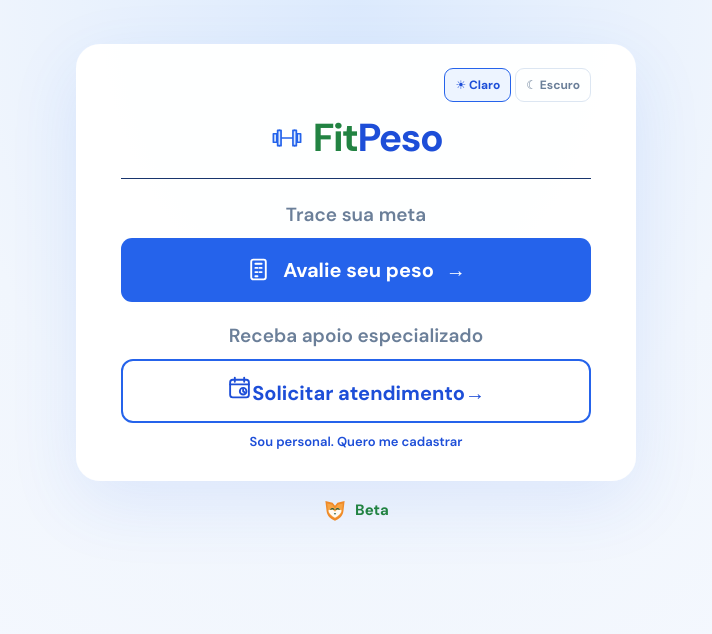
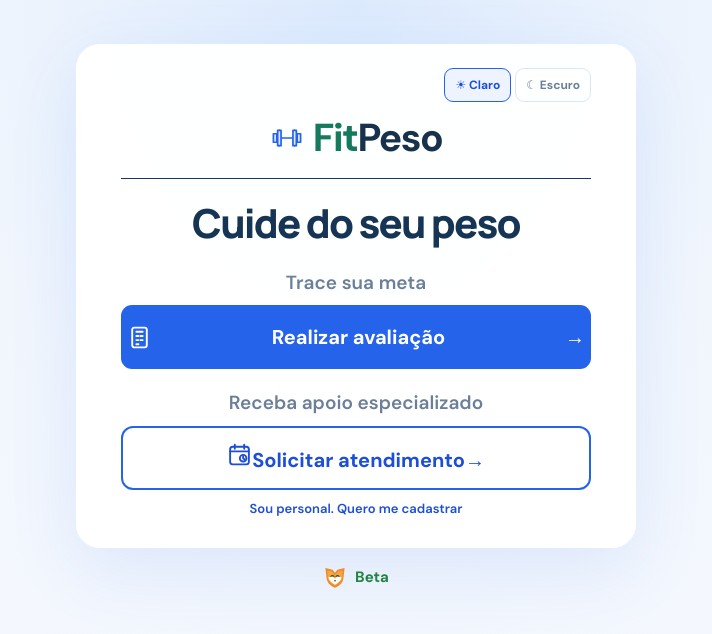
Before and after one commit to albertoapr/calculadoraimc, a Vue app: page / in a window 1280 px wide. Shown: the top 634 px of the page, without its empty margins (284-996 px from the left). Built offline with nearby package versions, Linux system fonts and the light colour scheme.

Commit message:
Refine home headline and assessment action

```diff
--- a/src/App.vue
+++ b/src/App.vue
@@ -737,6 +737,7 @@ async function sendResult() {
         </div>
         <p v-if="(trainerIdFromPath || trainerSlugFromHost) && trainerProfileFailed" class="trainer-profile-status" role="status">Não foi possível localizar o personal.</p>
         <hr class="personal-divider">
+        <h1 v-if="viewMode === 'home' && !result" class="home-tagline">Cuide do seu peso</h1>
         <h1 v-if="viewMode !== 'contact' && (viewMode !== 'home' || result)" id="page-title">
           <svg class="scale-icon" viewBox="0 0 40 40" aria-hidden="true">
             <rect x="6" y="4" width="28" height="32" rx="6" />
@@ -770,7 +771,7 @@ async function sendResult() {
           <p>Trace sua meta</p>
           <button class="primary-button" type="button" @click="viewMode = 'assessment'">
             <svg class="home-action-icon scale-button-icon" viewBox="0 0 24 24" aria-hidden="true"><rect x="5" y="2.5" width="14" height="19" rx="2"/><path d="M9 6.5h6M9 10.5h2m2 0h2m-6 4h2m2 0h2m-6 4h2"/></svg>
-            <span>Avalie seu peso</span><span aria-hidden="true">→</span>
+            <span>Realizar avaliação</span><span aria-hidden="true">→</span>
           </button>
         </div>
         <div class="home-action">
--- a/src/assets/main.css
+++ b/src/assets/main.css
@@ -34,10 +34,11 @@ button { cursor: pointer; }
   box-shadow: 0 22px 70px rgba(37, 99, 235, .10);
 }
 .hero { text-align: center; }
+.home-tagline { width: 100%; max-width: 100%; margin: 4px auto 24px; padding: 0 8px; font-size: clamp(27px, 8vw, 40px); line-height: 1.08; text-wrap: balance; }
 .brand { display: inline-flex; max-width: 100%; align-items: center; justify-content: center; gap: 9px; color: var(--blue-dark); font-size: clamp(19px, 5vw, 25px); font-weight: 800; letter-spacing: -.025em; line-height: 1.2; }
 .brand-default { font-size: clamp(32px, 7vw, 39px); font-weight: 900; letter-spacing: -.04em; line-height: 1.1; }
-.brand-fit { color: #228342; }
-.brand-peso { color: #1d4ed8; }
+.brand-fit { color: #147a5b; }
+.brand-peso { color: #18324b; }
 .dumbbell-icon { display: block; width: 34px; height: 34px; flex: 0 0 auto; fill: #dbeafe; stroke: var(--blue); stroke-linecap: round; stroke-linejoin: round; stroke-width: 2; }
 .personal-divider { width: 100%; margin: 18px 0 22px; border: 0; border-top: 1px solid #18356d; }
 .eyebrow { margin: 22px 0 8px; color: #8799b0; font-size: 10px; font-weight: 700; letter-spacing: .16em; }
@@ -193,6 +194,7 @@ footer img { width: 24px; height: 24px; }
 .home-action { display: grid; gap: 9px; }
 .home-action p { margin: 0; color: var(--muted); font-size: 19px; font-weight: 600; line-height: 1.45; text-align: center; }
 .home-actions .primary-button, .home-actions .secondary-button { width: 100%; min-height: 64px; font-size: 20px; }
+.home-actions .primary-button > span:not([aria-hidden]), .home-actions .secondary-button > span:not([aria-hidden]) { min-width: 0; flex: 1; text-align: center; line-height: 1.2; }
 .home-actions .secondary-button { border-width: 2px; }
 .home-action-icon { width: 25px; height: 25px; flex: 0 0 auto; fill: none; stroke: currentColor; stroke-linecap: round; stroke-linejoin: round; stroke-width: 1.8; }
 .home-contact-download { text-decoration: none; }
@@ -229,8 +231,8 @@ html[data-theme='dark'] {
 html[data-theme='dark'] .page-shell { background: radial-gradient(ellipse at 50% 0%, #202d25 0, #111914 48%, #0d130f 100%); }
 html[data-theme='dark'] .calculator { border-color: #2a3930; background: rgba(20, 29, 24, .98); box-shadow: 0 22px 70px rgba(0, 0, 0, .32); }
 html[data-theme='dark'] .brand { color: #f4f5f0; }
-html[data-theme='dark'] .brand-fit { color: #67d995; }
-html[data-theme='dark'] .brand-peso { color: #82b5ff; }
+html[data-theme='dark'] .brand-fit { color: #55d6a3; }
+html[data-theme='dark'] .brand-peso { color: #f1f5f3; }
 html[data-theme='dark'] .dumbbell-icon { fill: rgba(242, 160, 75, .15); stroke: #f2a04b; }
 html[data-theme='dark'] .personal-divider { border-top-color: #34443a; }
 html[data-theme='dark'] .eyebrow { color: #9ca99f; }
```
